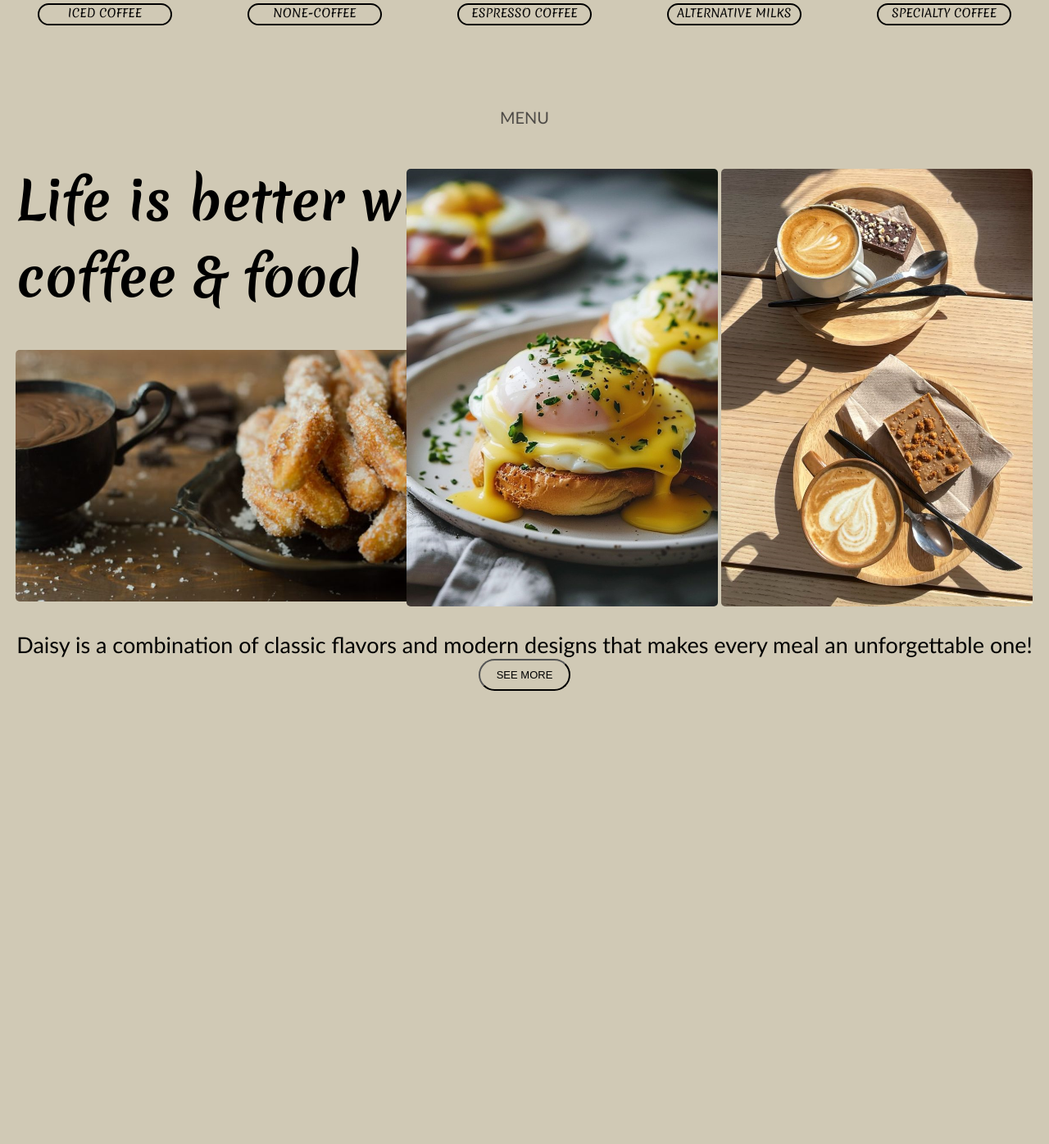
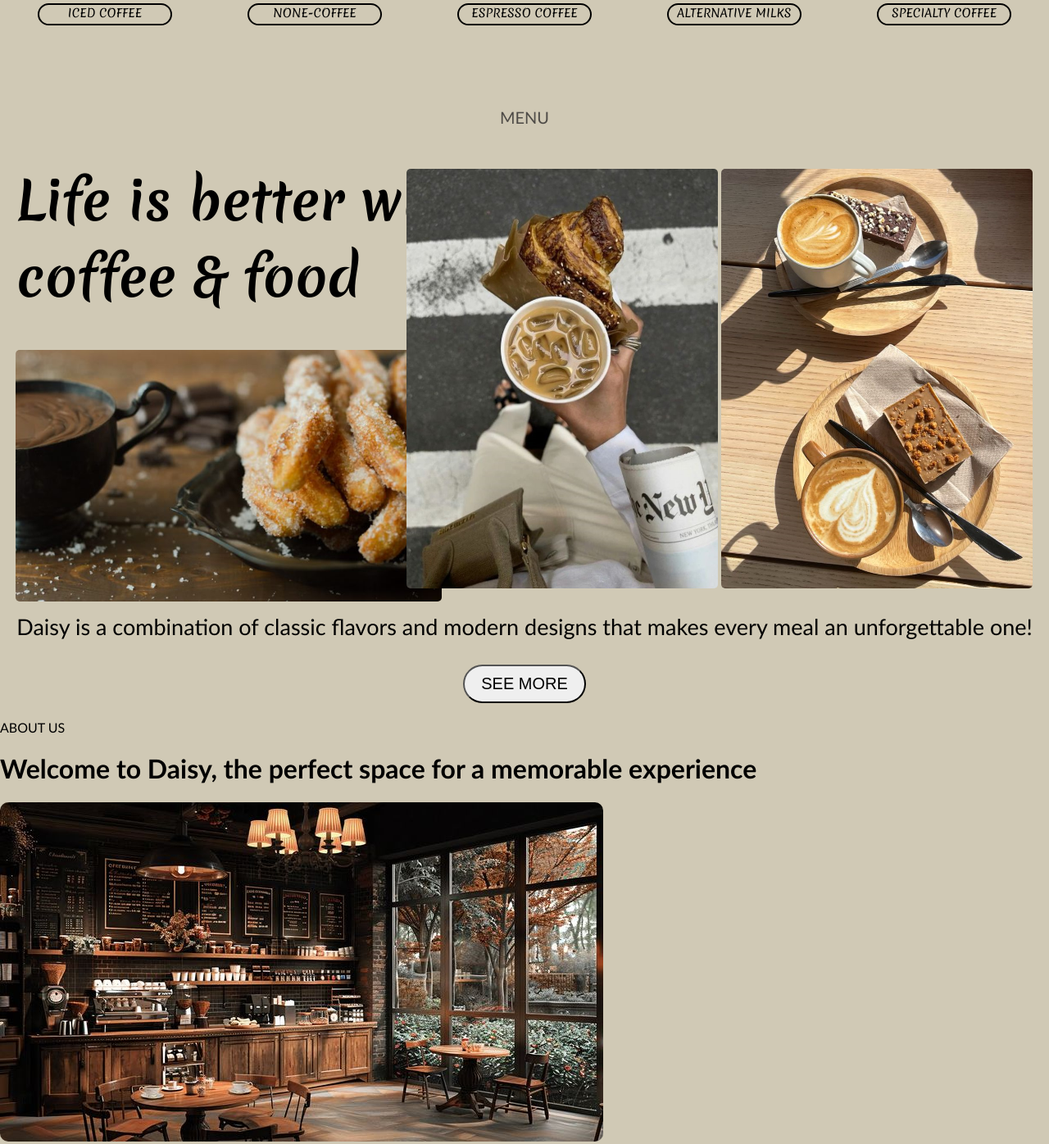
Before and after one commit to OrgesaBerisha/Projekti-Web-Dizajne, a PHP site: page / in a window 1280 px wide. Shown: the part 1329-2725 px from the top of the page at 82% size. Before the commit the page ends 2172 px from the top, so only its background shows below. Run offline with PHP 8.4, Linux system fonts and the light colour scheme.

Commit message:
Container 3 html

```diff
--- a/index.html
+++ b/index.html
@@ -80,7 +80,7 @@
         </div>
         <div class="img-menu">
             <div class="img-container2">
-                <img src="img/imgg1.png" alt="imgg1" class="image-small">
+                <img src="img/imgg1.jpg" alt="imgg1" class="image-small">
                 <img src="img/imgg2.png" alt="imgg2" class="image-small">
             </div>
         </div>
@@ -90,6 +90,15 @@
         </section>
     </div>
 
+    <!--Container3 AboutUs-->
+    <div class="AboutUs-title">ABOUT US</div>
+    <div class="text">
+        <h1>Welcome to Daisy, the perfect space for a memorable experience</h1>
+    </div>
+    <div class="ambienti">
+        <img src="img/shop.png" alt="shop" class="shop-picture">
+    </div>
+
     </body>
 
     </html>
--- a/main.css
+++ b/main.css
@@ -79,7 +79,7 @@ body{
  .faqja1-description{
     margin-top: 16px;
     font-size: 19px;
-    color: #070606;
+    color: black;
     line-height: 1.5;
  }
  .faqja1-image img{
@@ -146,7 +146,7 @@ body{
 }
 .posht-categoris{
    font-size: 14px;
-   color: #070606;
+   color: black;
    font-family:"Merienda", cursive; ;
    border:2px solid black;
    border-radius: 50px;
@@ -216,17 +216,18 @@ body{
  }
  .description p {
    font-size: 27px;
-   margin-bottom: 1px;
+   margin-bottom: 30px;
  }
  /*SEE MORE BUTTON*/
  .description button {
-   background-color: #d0c9b5;
    color: black;
    padding: 10px 20px;
    font-size: 13px;
    border-radius: 50px;
-   cursor: pointer;
    transition: all 0.3s ease;
+   font-size: 20px;
+
+
  }
  .description button:hover {
    background-color: #4e4b47;
```
Also changed, not shown: img/imgg1.jpg (added), img/imgg1.png (deleted), img/imgg2.png, img/shop.png (added).
